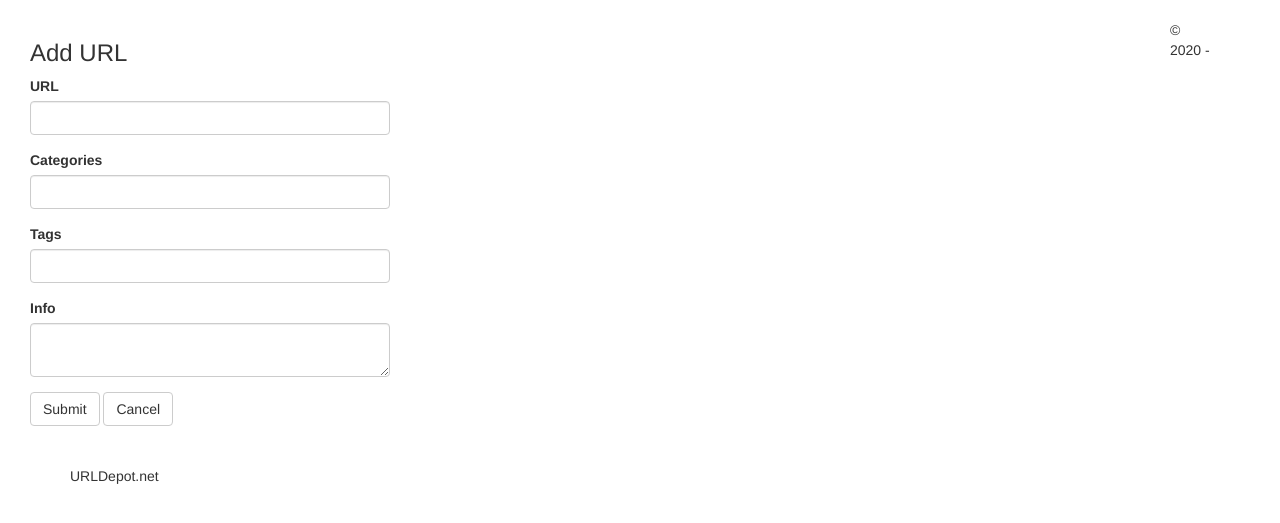
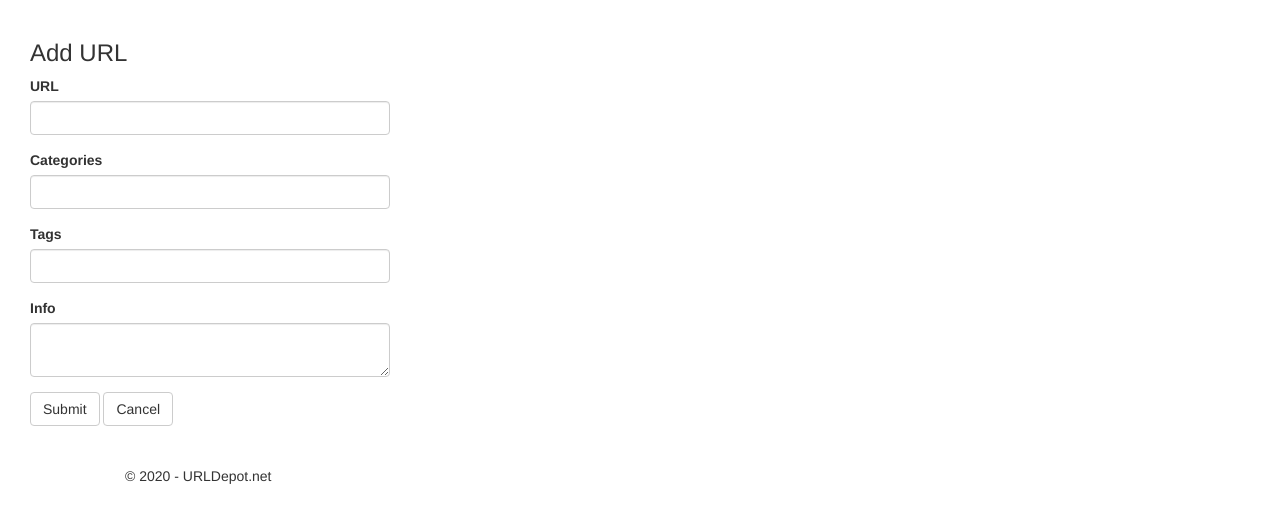
Before and after one commit to eddinn/urldepot, a Flask app: page /addpost in a window 1280 px wide. Shown: the part 52-575 px from the top of the page. Run offline with Flask 2, Linux system fonts and the light colour scheme; the visitor is signed in with stand-in values (Sample User, id 1); data comes from the database, SQL or seed files in the repository; some libraries are stand-ins or nearby versions.

```diff
--- a/app/templates/base.html
+++ b/app/templates/base.html
@@ -55,7 +55,7 @@
             {% block app_content %}{% endblock %}
         </div>
     </div>
-    <div class="container">
+    <div class="container" style="float: right;">
         {% block footer %}
             <footer>&copy; {{ moment().format('YYYY') }} - URLDepot.net</footer>
         {% endblock %}
```
